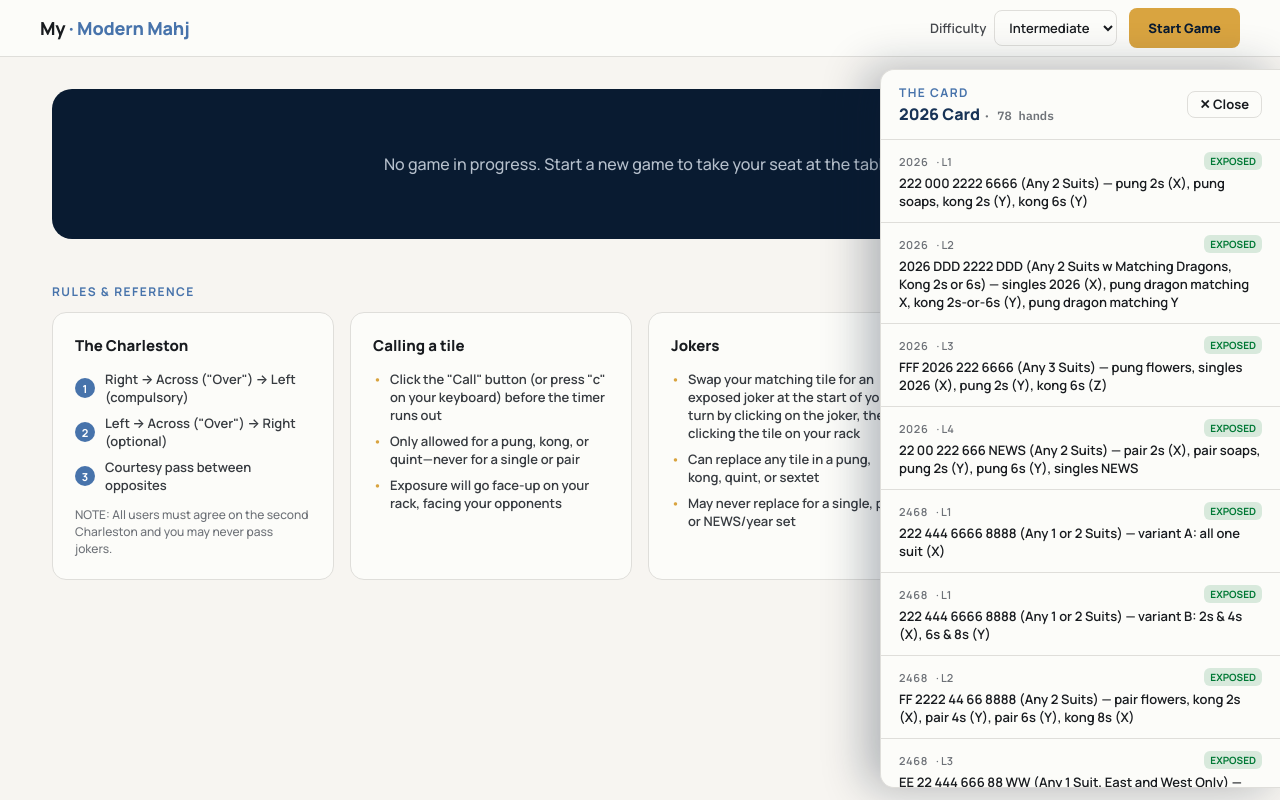
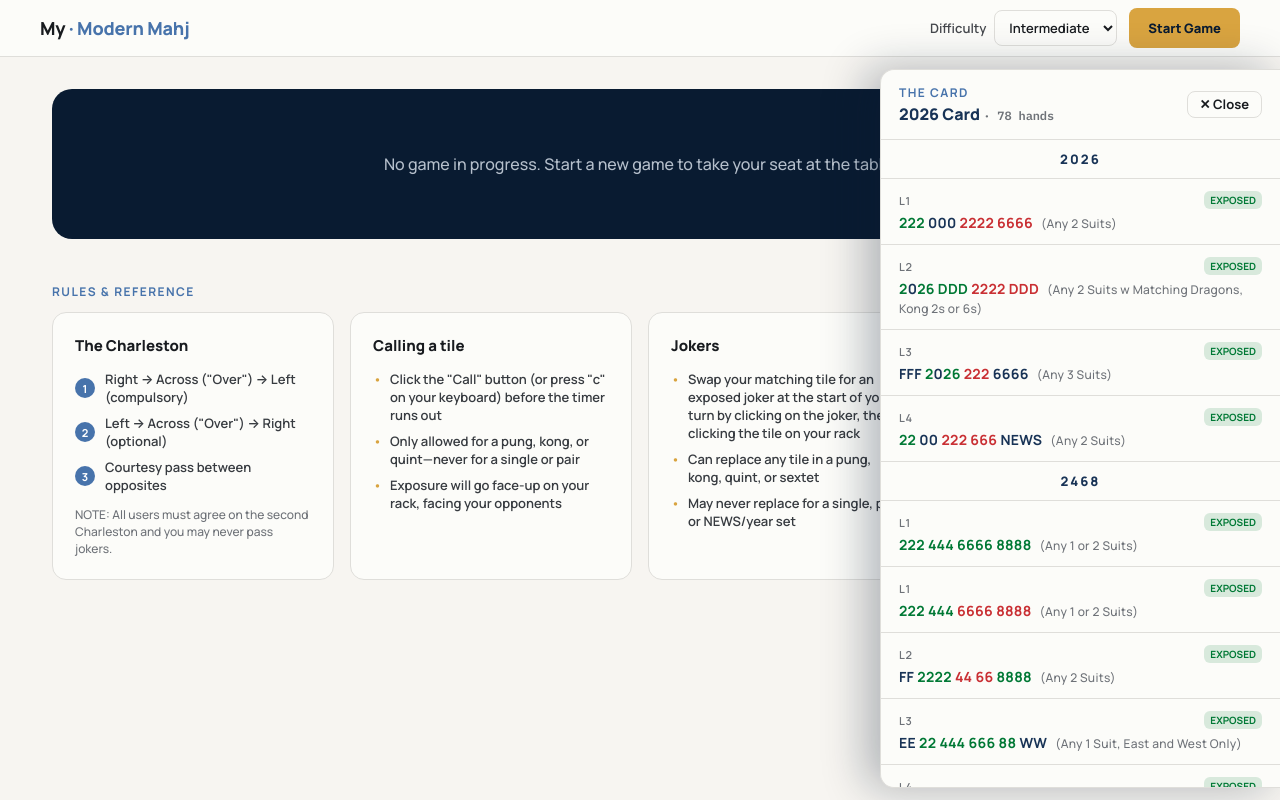
Before and after one commit to imon-stevenson/modern-mahj, a React (Vite) app: page / in a window 1280 px wide. Both pictures are taken after a click on the button "THE CARD". Built offline with nearby package versions, Linux system fonts and the light colour scheme.

Commit message:
improve card rendering

```diff
--- a/src/App.tsx
+++ b/src/App.tsx
@@ -8,11 +8,14 @@ import { EmojiRain } from "./components/EmojiRain"
 import { PauseButton } from "./components/PauseButton"
 import { useBotTurns } from "./hooks/useBotTurns"
 import { useAutoHideHeader } from "./hooks/useAutoHideHeader"
+import { useIsDesktop } from "./hooks/useIsDesktop"
 
 export default function App(): React.ReactElement {
   useBotTurns()
   const [cardOpen, setCardOpen] = useState(false)
   const headerHidden = useAutoHideHeader()
+  const isDesktop = useIsDesktop()
+
   return (
     <div style={{ minHeight: "100vh", background: "var(--ivory)" }}>
       <header
@@ -54,6 +57,7 @@ export default function App(): React.ReactElement {
           display: "flex",
           flexDirection: "column",
           gap: 32,
+          paddingTop: `${isDesktop ? "64px" : "32px"}`,
         }}
       >
         <Board />
--- a/src/components/CardDrawer.tsx
+++ b/src/components/CardDrawer.tsx
@@ -1,5 +1,6 @@
-import { useEffect, useMemo, useState } from "react"
+import { Fragment, useEffect, useMemo, useState } from "react"
 import { useMahjStore } from "../store"
+import { HandPattern } from "./HandPattern"
 
 const DRAWER_Z = 30
 
@@ -18,7 +19,21 @@ export function CardDrawer({
 }): React.ReactElement {
   const load = useMahjStore((s) => s.loadHandsSafe)
   const cardYear = useMahjStore((s) => s.cardYear)
+  const highlightedHands = useMahjStore((s) => s.highlightedHands)
+  const toggleHandHighlight = useMahjStore((s) => s.toggleHandHighlight)
   const hands = useMemo(() => load(cardYear), [load, cardYear])
+
+  // Group consecutive hands by section (the card JSON is already section-ordered)
+  // so each section can get its own heading.
+  const sections = useMemo(() => {
+    const groups: { section: string; hands: typeof hands }[] = []
+    for (const h of hands) {
+      const last = groups[groups.length - 1]
+      if (last && last.section === h.section) last.hands.push(h)
+      else groups.push({ section: h.section, hands: [h] })
+    }
+    return groups
+  }, [hands])
 
   // Drawer top = just below the sticky header; bottom = just above the rack, so
   // the rack remains visible. Recomputed on scroll/resize while open.
@@ -155,12 +170,48 @@ export function CardDrawer({
           flex: 1,
         }}
       >
-        {hands.map((h) => (
+        {sections.map((group) => (
+          <Fragment key={group.section}>
+            <li
+              role="presentation"
+              style={{
+                position: "sticky",
+                top: 0,
+                zIndex: 1,
+                padding: "10px 18px",
+                background: "var(--paper)",
+                borderBottom: "1px solid var(--hairline)",
+                textAlign: "center",
+                textTransform: "uppercase",
+                letterSpacing: "0.16em",
+                font: "800 13px var(--font-ui)",
+                color: "var(--tile-navy)",
+              }}
+            >
+              {group.section}
+            </li>
+            {group.hands.map((h) => {
+              const on = highlightedHands.includes(h.id)
+              const toggle = () => toggleHandHighlight(h.id)
+              return (
                 <li
                   key={h.id}
+                  role="button"
+                  tabIndex={0}
+                  aria-pressed={on}
+                  title="Click to highlight this hand"
+                  onClick={toggle}
+                  onKeyDown={(e) => {
+                    if (e.key === "Enter" || e.key === " ") {
+                      e.preventDefault()
+                      toggle()
+                    }
+                  }}
                   style={{
                     padding: "12px 18px",
                     borderBottom: "1px solid var(--hairline)",
+                    cursor: "pointer",
+                    background: on ? "var(--hand-highlight)" : "transparent",
                   }}
                 >
                   <div
@@ -174,11 +225,13 @@ export function CardDrawer({
                     }}
                   >
                     <span
-                style={{ textTransform: "uppercase", letterSpacing: "0.06em" }}
+                      style={{
+                        textTransform: "uppercase",
+                        letterSpacing: "0.06em",
+                      }}
                     >
-                {h.section}
+                      L{h.line}
                     </span>
-              <span>· L{h.line}</span>
                     <span
                       style={{
                         marginLeft: "auto",
@@ -188,19 +241,22 @@ export function CardDrawer({
                         background: h.closed
                           ? "oklch(0.32 0.07 255 / 0.12)"
                           : "oklch(0.5 0.14 150 / 0.14)",
-                  color: h.closed ? "var(--tile-navy)" : "var(--suit-green)",
+                        color: h.closed
+                          ? "var(--tile-navy)"
+                          : "var(--suit-green)",
                       }}
-                title={h.closed ? "Concealed hand" : "Exposed hand allowed"}
+                      title={
+                        h.closed ? "Concealed hand" : "Exposed hand allowed"
+                      }
                     >
                       {h.closed ? "CONCEALED" : "EXPOSED"}
                     </span>
                   </div>
-            <div
-              style={{ font: "600 13px var(--font-ui)", color: "var(--ink)" }}
-            >
-              {h.description}
-            </div>
+                  <HandPattern hand={h} />
                 </li>
+              )
+            })}
+          </Fragment>
         ))}
       </ul>
     </div>
--- /dev/null
+++ b/src/components/HandPattern.tsx
@@ -0,0 +1,30 @@
+import type { NMJLHand } from "../game/hands/schema"
+import { handTileColors, parseHandPattern, patternColorRuns } from "./cardPattern"
+
+// Render a hand's tile pattern with each tile colored by its suit, followed by
+// the muted "(… suits)" note. The " — …" explanation is not shown.
+export function HandPattern({ hand }: { hand: NMJLHand }): React.ReactElement {
+  const { pattern, note } = parseHandPattern(hand.description)
+  const runs = patternColorRuns(pattern, handTileColors(hand.groups))
+
+  return (
+    <div style={{ font: "700 14px var(--font-ui)", letterSpacing: "0.02em" }}>
+      {runs.map((r, i) => (
+        <span key={i} style={{ color: r.color ?? undefined }}>
+          {r.text}
+        </span>
+      ))}
+      {note && (
+        <span
+          style={{
+            marginLeft: 8,
+            font: "500 12px var(--font-ui)",
+            color: "var(--ink-faint)",
+          }}
+        >
+          {note}
+        </span>
+      )}
+    </div>
+  )
+}
--- /dev/null
+++ b/src/components/cardPattern.ts
@@ -0,0 +1,87 @@
+import type { GroupKind, GroupPattern, TilePattern } from "../game/hands/schema"
+
+// Card suit palette. The card uses only suit *variables* (X/Y/Z), colored like
+// the printed NMJL card: X green, Y red, Z navy. Flowers, winds, soap and any
+// non-suit-bound dragons are navy; a fixed-color dragon keeps its own color; a
+// "matching" dragon (bound to a suit var) follows that suit's color.
+export const GREEN = "var(--suit-green)"
+export const RED = "var(--suit-red)"
+export const NAVY = "var(--tile-navy)"
+
+const GROUP_SIZE: Record<GroupKind, number> = {
+  single: 1,
+  pair: 2,
+  pung: 3,
+  kong: 4,
+  quint: 5,
+  sextet: 6,
+}
+
+function suitVarColor(v: "X" | "Y" | "Z"): string {
+  return v === "X" ? GREEN : v === "Y" ? RED : NAVY
+}
+
+// The display color for a single group's tile.
+export function tileColor(tile: TilePattern): string {
+  switch (tile.kind) {
+    case "flower":
+    case "wind":
+      return NAVY
+    case "dragon":
+      if ("suitVar" in tile) return suitVarColor(tile.suitVar)
+      if ("color" in tile)
+        return tile.color === "green" ? GREEN : tile.color === "red" ? RED : NAVY
+      return NAVY // any-dragon (dragonVar)
+    case "number":
+      if ("suitVar" in tile) return suitVarColor(tile.suitVar)
+      return NAVY // fixed-suit variant is unused on this card
+  }
+}
+
+// Flatten the hand's groups into one color per tile, in order — this lines up
+// 1:1 with the non-space characters of the tile pattern.
+export function handTileColors(groups: GroupPattern[]): string[] {
+  const colors: string[] = []
+  for (const g of groups) {
+    const c = tileColor(g.tile)
+    for (let i = 0; i < GROUP_SIZE[g.kind]; i++) colors.push(c)
+  }
+  return colors
+}
+
+export type ColorRun = { text: string; color: string | null }
+
+// Walk a tile pattern, assigning each character a color: spaces are neutral
+// (null), "+"/"=" are navy separators (they don't consume a suit color), and
+// every other character is a tile that consumes the next color from `colors`.
+// Consecutive same-color characters are merged into one run.
+export function patternColorRuns(pattern: string, colors: string[]): ColorRun[] {
+  const runs: ColorRun[] = []
+  let ti = 0
+  const push = (ch: string, color: string | null) => {
+    const last = runs[runs.length - 1]
+    if (last && last.color === color) last.text += ch
+    else runs.push({ text: ch, color })
+  }
+  for (const ch of pattern) {
+    if (ch === " ") push(ch, null)
+    else if (ch === "+" || ch === "=") push(ch, NAVY)
+    else push(ch, colors[ti++] ?? NAVY)
+  }
+  return runs
+}
+
+// Split a description into the tile pattern and its "(… suits)" note, dropping
+// the " — …" explanation half (kept in the JSON, but not shown here).
+export function parseHandPattern(description: string): {
+  pattern: string
+  note: string
+} {
+  const head = description.split(" — ")[0]!
+  const parenIdx = head.indexOf(" (")
+  if (parenIdx < 0) return { pattern: head.trim(), note: "" }
+  return {
+    pattern: head.slice(0, parenIdx).trim(),
+    note: head.slice(parenIdx + 1).trim(),
+  }
+}
--- a/src/index.css
+++ b/src/index.css
@@ -28,6 +28,8 @@
   --tile-new: oklch(0.8 0.13 195);
   /* Bright blue used to highlight a joker-swap selection (distinct from gold). */
   --swap-blue: oklch(0.68 0.18 250);
+  /* Sheer yellow wash for a card hand the human clicked to highlight. */
+  --hand-highlight: oklch(0.92 0.16 100 / 0.4);
 
   /* Felt table */
   --felt: oklch(0.22 0.05 255);
--- a/src/store/index.ts
+++ b/src/store/index.ts
@@ -80,6 +80,9 @@ export type MahjState = {
   // null means "use the default suit/number sort". Tiles not listed (e.g. a
   // freshly drawn tile) are appended after the listed ones.
   eastRackOrder: string[] | null
+  // Card hands the human has clicked to highlight (as reference targets). Reset
+  // at the start of every game.
+  highlightedHands: string[]
   // When true, bot turns are halted and any running call timer is frozen so the
   // human can step away without missing a call. Not persisted.
   paused: boolean
@@ -93,6 +96,7 @@ export type MahjState = {
   startGameWithCard: (cardYear: CardYear) => void
   reorderEastRack: (orderedIds: string[]) => void
   resetEastRackOrder: () => void
+  toggleHandHighlight: (id: string) => void
   toggleTileSelection: (tileId: string) => void
   clearSelection: (seat: Seat) => void
   submitCharlestonSelection: (seat: Seat, tileIds: string[]) => void
@@ -334,6 +338,7 @@ export const useMahjStore = create<MahjState>()(
       winningHand: null,
       lastAction: null,
       eastRackOrder: null,
+      highlightedHands: [],
       paused: false,
       pausedCallRemainingMs: null,
 
@@ -368,6 +373,7 @@ export const useMahjStore = create<MahjState>()(
           winningHand: null,
           lastAction: null,
           eastRackOrder: null,
+          highlightedHands: [],
           paused: false,
           pausedCallRemainingMs: null,
         })
@@ -379,6 +385,15 @@ export const useMahjStore = create<MahjState>()(
 
       resetEastRackOrder() {
         set({ eastRackOrder: null })
+      },
+
+      toggleHandHighlight(id) {
+        const cur = get().highlightedHands
+        set({
+          highlightedHands: cur.includes(id)
+            ? cur.filter((h) => h !== id)
+            : [...cur, id],
+        })
       },
 
       toggleTileSelection(tileId) {
@@ -845,6 +860,7 @@ export const useMahjStore = create<MahjState>()(
         winningHand: state.winningHand,
         lastAction: state.lastAction,
         eastRackOrder: state.eastRackOrder,
+        highlightedHands: state.highlightedHands,
       }),
     },
   ),
```
Also changed, not shown: src/game/hands/hands2025.json, 2 other files (tests, documents, lock files or other folders). Lines whose indentation alone changed are shown as unchanged.
